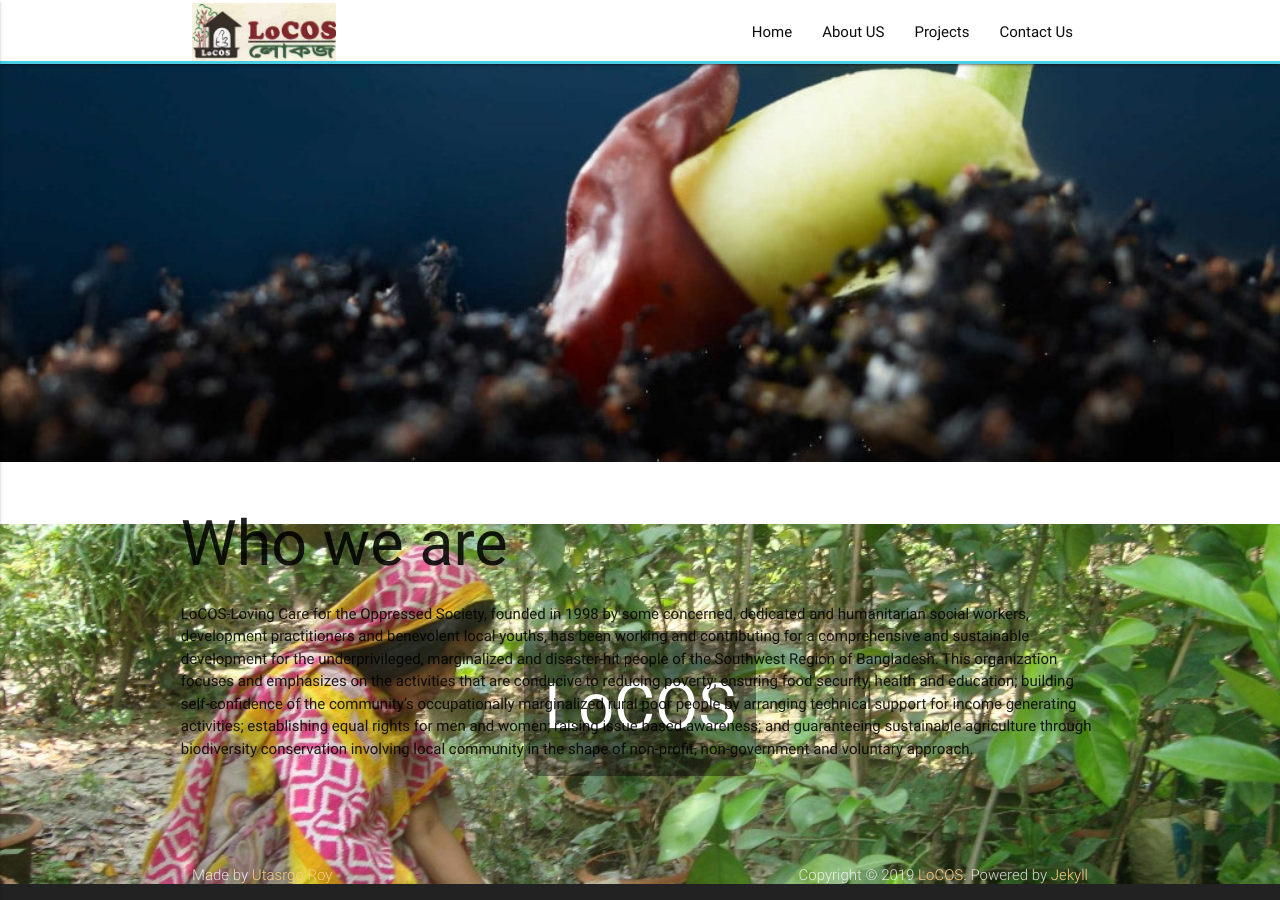
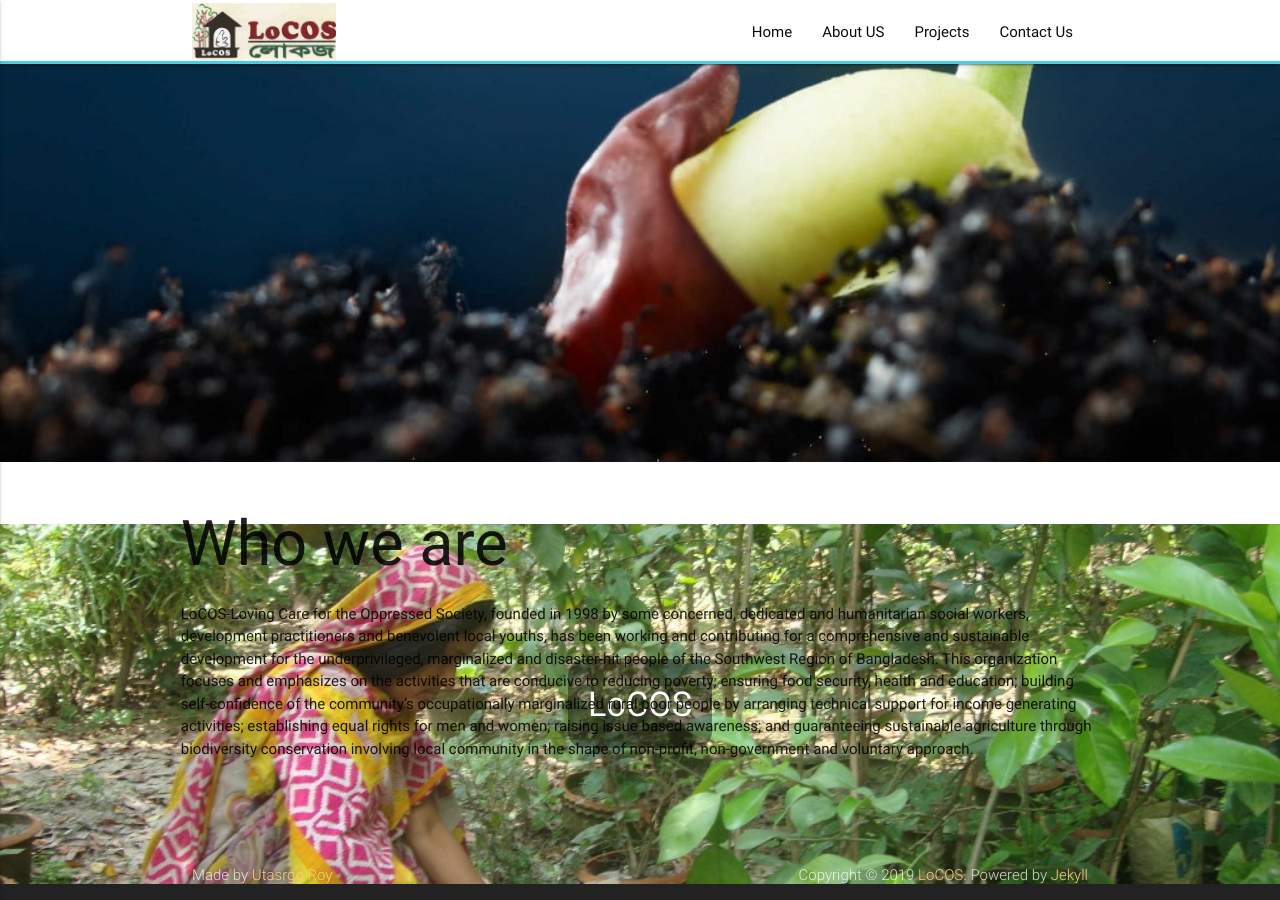
Before and after one commit to locosbd/locosbd.github.io, a Jekyll site: the page built from index.md, in a window 1280 px wide and 900 px high, scrolled down 438 px. Built offline with Jekyll 4.4.1, drawn with Linux system fonts in a browser that asks for light colours.

Commit message:
changed homepage

```diff
--- a/_config.yml
+++ b/_config.yml
@@ -11,9 +11,7 @@ collections:
 author: LoCOS
 email: locosdeb@yahoo.com
 url: https://locosbd.org
-description: 'A Site Starter Materialize Templates for Jekyll
-
-'
+description: 'Loving Care for the Oppressed Society'
 twitter_username:
 github_username:
 sass:
--- a/_layouts/home.html
+++ b/_layouts/home.html
@@ -7,9 +7,9 @@ layout: default
     <div class="container" id="sec1">
       <div id="headerText">
 
-      <h1 class="header left orange-text" style="
+      <h4 class="header left orange-text" style="
       color: #fff !important;
-  ">{{ site.title }}</h1>
+  ">{{ site.title }}</h4>
 
     </div>
     </div>
```
